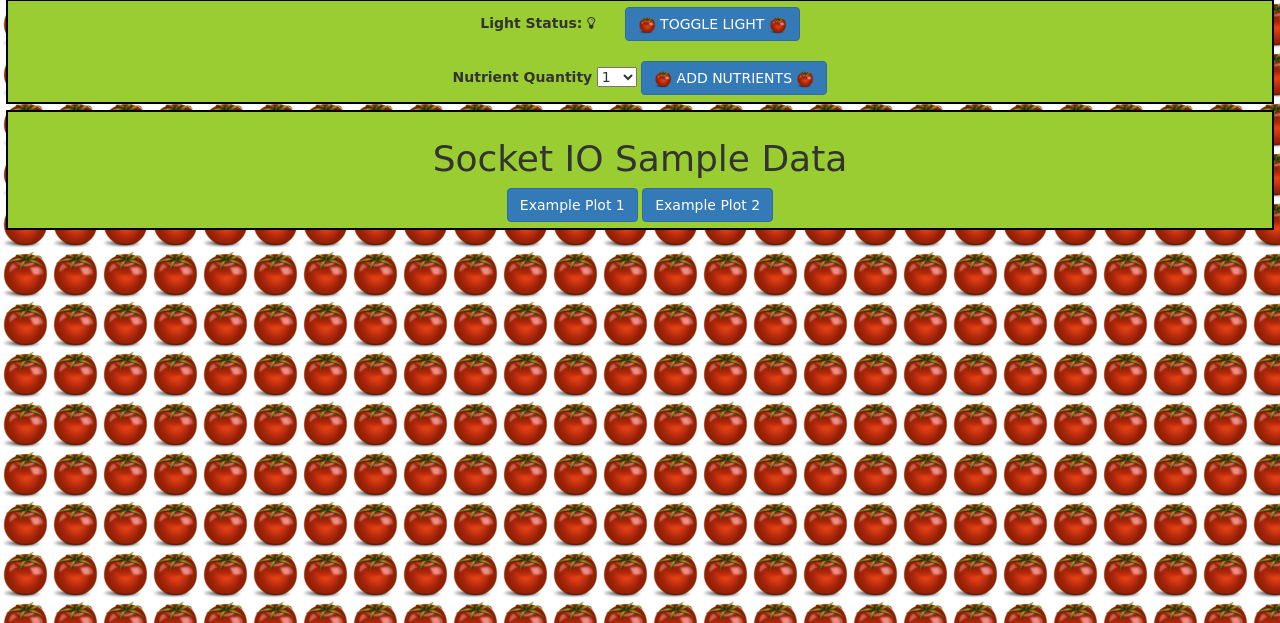
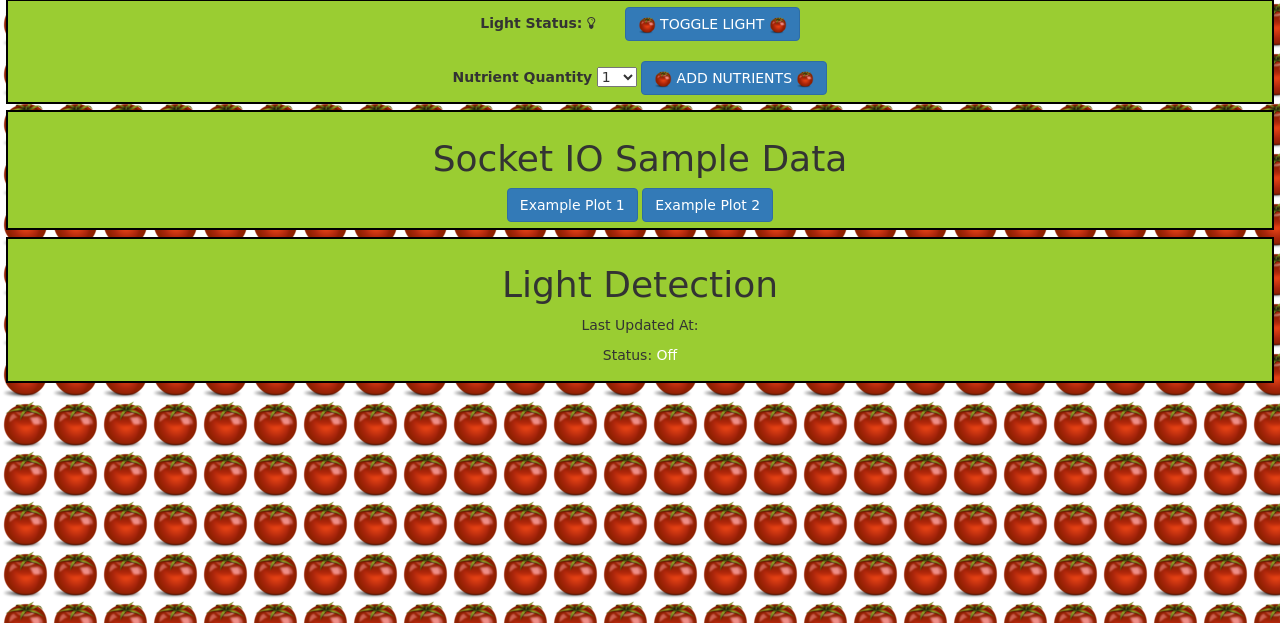
Before and after one commit to iandddang/tomaters-webapp, a Flask app: page / in a window 1280 px wide. Shown: the part 151-774 px from the top of the page. Run offline with Flask 2, Linux system fonts and the light colour scheme; the visitor is signed in with stand-in values (Sample User, id 1); some libraries are stand-ins or nearby versions.

Commit message:
Added endpoint for light detection.

```diff
--- a/PlantManager.py
+++ b/PlantManager.py
@@ -1,3 +1,5 @@
 class PlantManager:
     def __init__(self):
         self.light_toggle = True
+        self.light_status = "Off"
+        self.light_status_timestamp = ""
--- a/app.py
+++ b/app.py
@@ -7,6 +7,7 @@ import random
 import threading
 import json
 import plotly
+from datetime import datetime
 
 # flask config
 app = Flask(__name__)
@@ -25,6 +26,7 @@ def generate_random_number():
         random_float = round(random.uniform(0, 100), 2)
         socket.emit('new_signal', random_float)
         sleep(2.5)
+
 
 @app.route('/', methods=['GET'])
 def home():
@@ -58,6 +60,30 @@ def login():
         return status
 
 
+@app.route('/lightdetected', methods=['POST'])
+def light_detected():
+        try:
+                if request.json['password'] == 'EECS159A' and request.json['username'] == 'Tomater':
+                        status = request.json['status'].upper()
+                        time_now = datetime.now().strftime('%Y-%m-%d %H:%M:%S')
+                        data = {
+                                'status': status,
+                                'timestamp': time_now
+                        }
+
+                        plant_manager.light_status = status
+                        plant_manager.light_status_timestamp = time_now
+
+                        socket.emit('light_detected_signal', data)
+                        ret_status = 'Success.'
+                else:
+                        ret_status = 'Credentials were invalid.'
+        except Exception as e:
+                ret_status = 'Error caught: ' + str(e)
+
+        return ret_status
+
+
 @app.route('/lighttoggle', methods=['GET', 'POST'])
 def toggle_light():
         if plant_manager.light_toggle:
--- a/templates/home.html
+++ b/templates/home.html
@@ -83,6 +83,11 @@
                         graphs[i].layout || {});
         }
     });
+
+    socket.on('light_detected_signal', function(data){
+        document.getElementById('last-updated-light-detection').innerHTML = data['timestamp'];
+        document.getElementById('status-light-detection').innerHTML = data['status']
+    });
 </script>
 <body>
     <div class="yellowgreen-panel" style"margin: auto;">
@@ -114,6 +119,11 @@
         <h1>Socket IO Sample Data</h1>
         <button class="btn btn-primary" data-toggle="modal" data-target="#graph-0-modal">Example Plot 1</button>
         <button class="btn btn-primary" data-toggle="modal" data-target="#graph-1-modal">Example Plot 2</button>
+    </div>
+    <div class="yellowgreen-panel">
+        <h1>Light Detection</h1>
+        <p>Last Updated At: <span style="color: white;" id="last-updated-light-detection"></span></p>
+        <p>Status: <span style="color: white;" id="status-light-detection">{{plant_manager.light_status}}</span></p>
     </div>
     {% for id in ids %}
         <div class="modal fade" id="{{id}}-modal" tabindex="-1" role="dialog" aria-labelledby="exampleModalLabel" aria-hidden="true">
```
